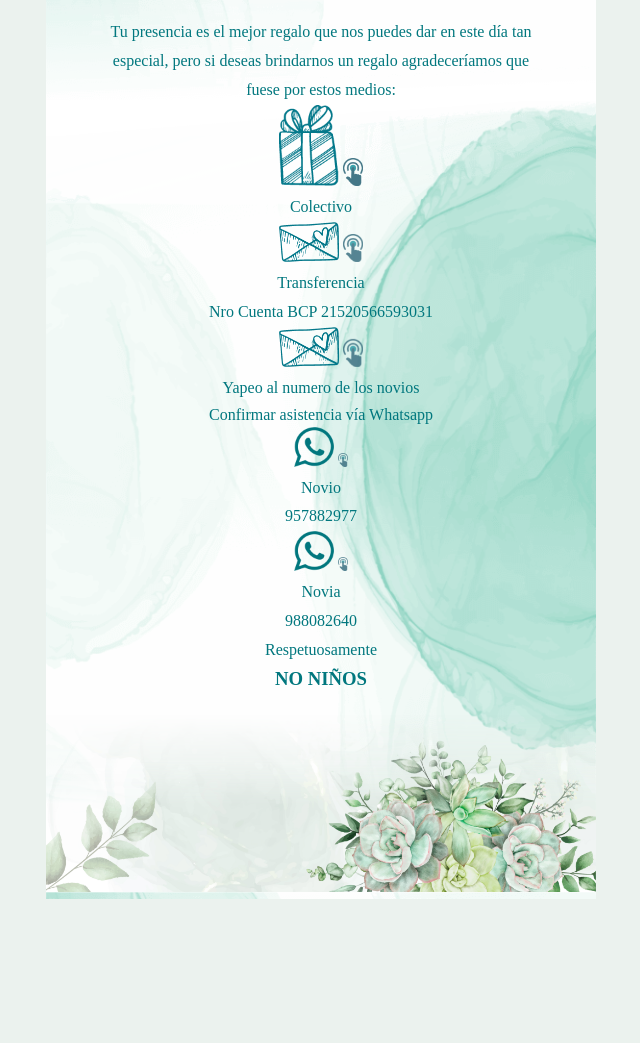
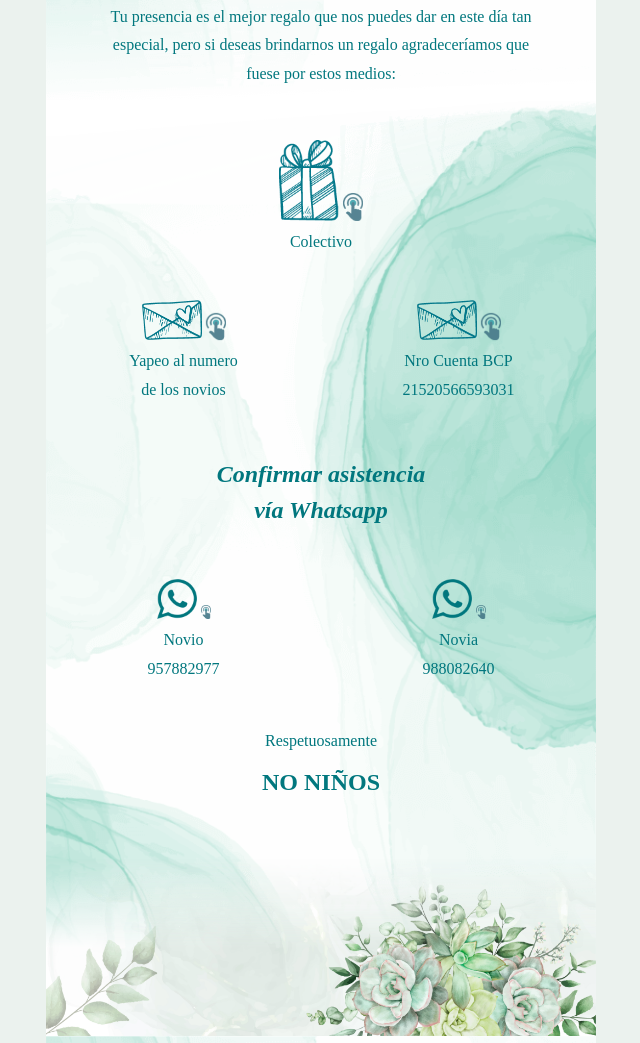
Before and after one commit to coila-dev/moxiboda, a plain HTML site: page index.html in a window 1280 px wide. Shown: the part 2226-3269 px from the top of the page, without its empty margins (319-959 px from the left). Before the commit the page ends 3125 px from the top, so only its background shows below. Drawn offline with Linux system fonts and the light colour scheme.

Commit message:
realineación de iconos regalos y whatsapp, link whatsapp de los novios

```diff
--- a/css/style.css
+++ b/css/style.css
@@ -63,6 +63,7 @@ body{
     grid-template-columns: repeat(3,1fr);
     grid-template-rows: repeat(2,0.5fr);
 }
+
 .bodySlide h6{
     padding: 0.5em;
     /* font-family: 'Dancing Script', cursive; */
@@ -103,15 +104,6 @@ p{
     width: 55%;
 }
 
-.text-regalos{
-    padding: 0 4rem;
-}
-.icon-regalos{
-    width: 60px;
-}
-.icon-clic-medium{
-    width: 20px;
-}
 
 @-webkit-keyframes efectClic {
     0% { opacity: 0; }
@@ -155,6 +147,40 @@ p{
     transform: rotate(180deg);
     padding: 0;
 }
+/* ---------------------- Grid Regalos */
+.text-regalos{
+    padding: 0rem 4rem;
+}
+.icon-regalos{
+    width: 60px;
+}
+.icon-clic-medium{
+    width: 20px;
+}
+
+.body-regalos{
+    display: grid;
+    justify-content: center;
+    grid-template-columns: repeat(2,1fr);
+    grid-template-rows: repeat(2,0.5fr);
+}
+.body-regalos__item-row{
+    grid-column: 1/3;
+    padding: 2rem 0rem;
+}
+.body-regalos__item-1{
+    grid-column: 1/2;
+    text-align: center;
+    padding: 0.7rem 0rem;
+    margin: 0;
+}
+.body-regalos__item-2{
+    grid-column: 2/3;
+    text-align: center;
+    padding: 0.7rem 0rem;
+}
+
+/* ---------------------- Grid end Regalos */
 
 /* ---------------------- CUANDO ES MOVIL ---------------------- */
 
--- a/index.html
+++ b/index.html
@@ -46,7 +46,6 @@
                     </div>
                 </div>
                 <div class="item-row">
-
                     <p>Queremos compartir con ustedes <br>
                         la unión de nuestras <br>
                         vidas en matrimonio.</p>
@@ -55,7 +54,7 @@
                 </div>
                 <div class="item-1">
                     <a href="https://goo.gl/maps/ZCaJz4TrDvDuya63A" target="_blank">
-                        <img src="img/iglesia.png" width="50px" alt="">
+                        <img src="img/iglesia.png" width="30%" alt="">
                         <br><img src="img/clic.png" class="icon-clic-medium">
                     </a>
                 </div>
@@ -69,7 +68,7 @@
                 </div>
                 <div class="item-1">
                     <a href="https://goo.gl/maps/8vQ6rAvttGBjzUqx7" target="_blank">
-                        <img src="img/copas.png" width="80px" alt="">
+                        <img src="img/copas.png" width="40%" alt="">
                         <br><img src="img/clic.png" class="icon-clic-medium">
                     </a>
                 </div>
@@ -82,7 +81,7 @@
                     </a>
                 </div>
                 <div class="item-1">
-                    <img src="img/codigo.png" width="80px" alt="">
+                    <img src="img/codigo.png" width="50%" alt="">
                 </div>
                 <div class="item-2-4">
                     <h3>Código de vestimenta</h3>
@@ -102,54 +101,57 @@
                                 regalo agradeceríamos que
                                 fuese por estos medios:
                             </p>
-                        <div>
-                            <div>
+                    </div>
+                </div>
+                <div class="item-row">
+                    <div class="body-regalos">
+
+                        <div class="body-regalos__item-row">
                             <img src="img/icon-regalo1.png" class="icon-regalos">
-                                <img src="img/clic.png" width="20px" alt="">
-                            </div>
+                            <img src="img/clic.png" class="icon-clic-medium">
                             <p>Colectivo</p>
                         </div>
-                        <div>
-                            <div>
+                        <div class="body-regalos__item-1">
                             <img src="img/transferencia.png" class="icon-regalos">
                             <img src="img/clic.png" class="icon-clic-medium">
+                            <p>Yapeo al numero <br>de los novios</p>
                         </div>
-                            <p>Transferencia</p>
-                            <p>Nro Cuenta BCP 21520566593031 </p>
-                        </div>
-                        <div>
-                            <div>
+                        <div class="body-regalos__item-2">
                                 <img src="img/transferencia.png" class="icon-regalos">
                                 <img src="img/clic.png" class="icon-clic-medium">
-                            </div>
-                            <p>Yapeo al numero de los novios</p>
+                                <p>Nro Cuenta BCP <br> 21520566593031 </p>
                         </div>
 
-                        <div class="">
-                            Confirmar asistencia vía Whatsapp
+                        <div class="body-regalos__item-row">
+                            <h2>
+                                <i>Confirmar asistencia
+                                    <br>vía Whatsapp</i>
+                            </h2>
                         </div>
-                        <div>
-                            <div>
+                        <div class="body-regalos__item-1">
+                            <a href="https://api.whatsapp.com/send?phone=957882977" target="_blank">
                                 <img src="img/icon-whatsapp.png" class="icon-whatsapp">
                                 <img src="img/clic.png" class="icon-clic-whatsapp">
-                            </div>
                                 <p>Novio</p>
                                 <p>957882977</p>
+                            </a>
                         </div>
-                        <div>
-                            <div>
+                        <div class="body-regalos__item-2">
+                            <a href="https://api.whatsapp.com/send?phone=988082640" target="_blank">
                                 <img src="img/icon-whatsapp.png" class="icon-whatsapp">
                                 <img src="img/clic.png" class="icon-clic-whatsapp">
-                            </div>
                                 <p>Novia</p>
                                 <p>988082640</p>
+                            </a>
                         </div>
-                        <div class="">
+                        <div class="body-regalos__item-row">
                             <p>Respetuosamente</p>
-                            <h3>NO NIÑOS</h3>
+                            <h2>NO NIÑOS</h2>
                         </div>
                     </div>
                 </div>
+
+
             </div>
             <img src="img/img-1-top-1.png" class="img-fin" width="100%" alt="">
         </div>
```
Also changed, not shown: img/codigo.png, img/copas.png, img/iglesia.png, img/temporales/anillos.svg (renamed from img/anillos.svg), img/temporales/bg-mb.png (renamed from img/bg-mb.png), img/temporales/codigo.svg (renamed from img/codigo.svg), img/temporales/copas.svg (renamed from img/copas.svg), img/temporales/fotos.svg (renamed from img/fotos.svg), img/temporales/iglesia.svg (renamed from img/iglesia.svg), img/temporales/img-1.png (renamed from img/img-1.png), img/temporales/perfil.png (renamed from img/perfil.png), img/temporales/whatsapp.svg (renamed from img/whatsapp.svg). Lines whose indentation alone changed are shown as unchanged.
